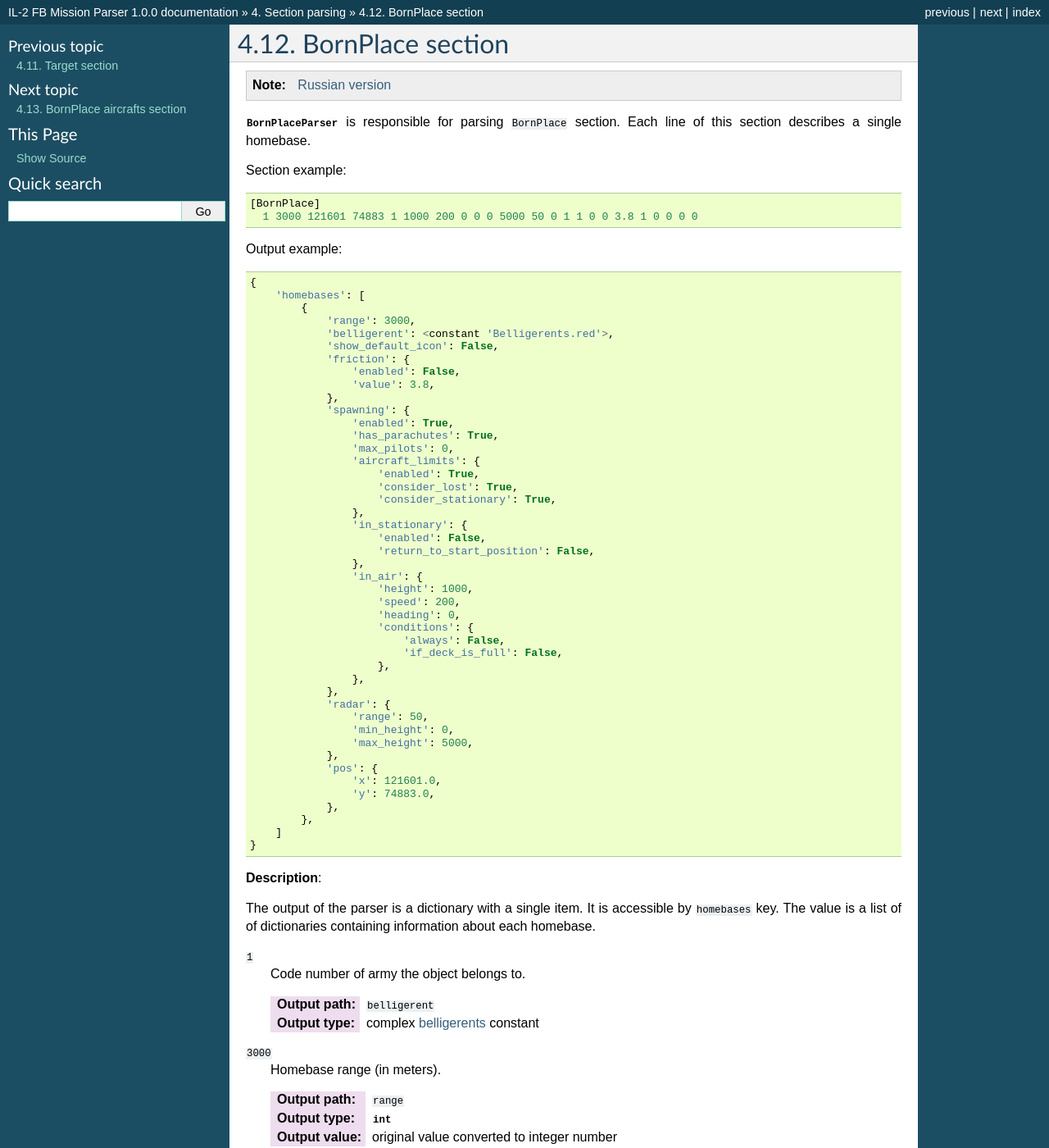
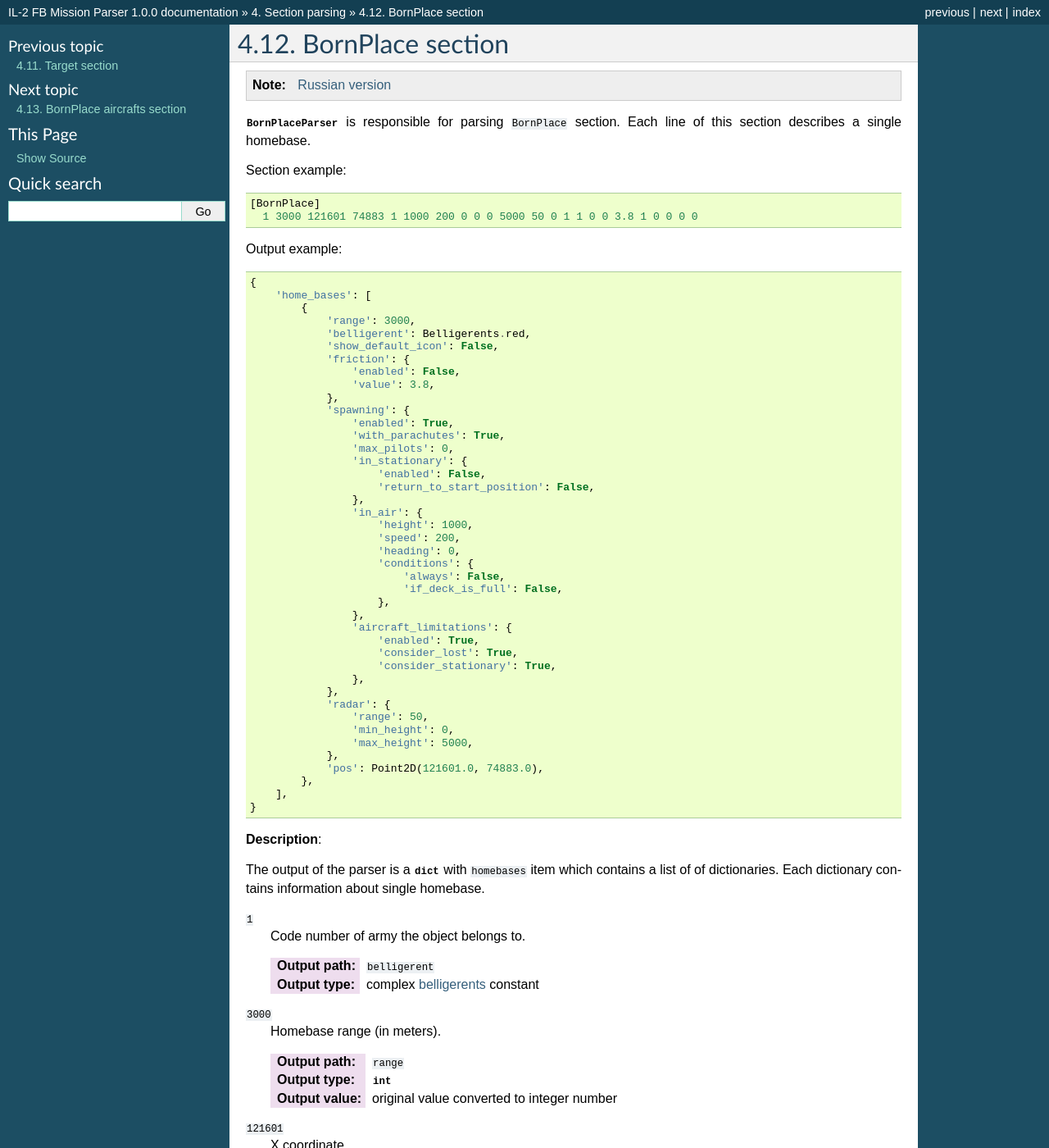
Before and after one commit to IL2HorusTeam/il2fb-mission-parser, a Sphinx documentation site: the page built from docs/parsers/bornplace.rst, in a window 1280 px wide and 1400 px high. Shown: the whole window at 82% size. Built offline with Sphinx 7.4.7, drawn with Linux system fonts in a browser that asks for light colours; some of the changed text lies outside the part shown.

Commit message:
update docs for "BornPlace" section parser

```diff
--- a/docs/parsers/bornplace.rst
+++ b/docs/parsers/bornplace.rst
@@ -16,16 +16,15 @@ Section example::
   [BornPlace]
     1 3000 121601 74883 1 1000 200 0 0 0 5000 50 0 1 1 0 0 3.8 1 0 0 0 0
 
-
 Output example:
 
 .. code-block:: python
 
   {
-      'homebases': [
+      'home_bases': [
           {
               'range': 3000,
-              'belligerent': <constant 'Belligerents.red'>,
+              'belligerent': Belligerents.red,
               'show_default_icon': False,
               'friction': {
                   'enabled': False,
@@ -33,13 +32,8 @@ Output example:
               },
               'spawning': {
                   'enabled': True,
-                  'has_parachutes': True,
+                  'with_parachutes': True,
                   'max_pilots': 0,
-                  'aircraft_limits': {
-                      'enabled': True,
-                      'consider_lost': True,
-                      'consider_stationary': True,
-                  },
                   'in_stationary': {
                       'enabled': False,
                       'return_to_start_position': False,
@@ -53,25 +47,28 @@ Output example:
                           'if_deck_is_full': False,
                       },
                   },
+                  'aircraft_limitations': {
+                      'enabled': True,
+                      'consider_lost': True,
+                      'consider_stationary': True,
+                  },
               },
               'radar': {
                   'range': 50,
                   'min_height': 0,
                   'max_height': 5000,
               },
-              'pos': {
-                  'x': 121601.0,
-                  'y': 74883.0,
-              },
+              'pos': Point2D(121601.0, 74883.0),
           },
-      ]
+      ],
   }
+
 
 **Description**:
 
-The output of the parser is a dictionary with a single item. It is accessible
-by ``homebases`` key. The value is a list of of dictionaries containing
-information about each homebase.
+The output of the parser is a :class:`dict` with  ``homebases`` item which
+contains a list of of dictionaries. Each dictionary contains information about
+single homebase.
 
 ``1``
   Code number of army the object belongs to.
@@ -103,7 +100,7 @@ information about each homebase.
 ``1``
   Tells whether users will have parachutes.
 
-  :Output path: ``has_parachutes``
+  :Output path: ``spawning.with_parachutes``
   :Output type: :class:`bool`
   :Output value: ``True`` if ``1``, ``False`` otherwise
 
@@ -167,14 +164,14 @@ information about each homebase.
 ``1``
   Enable aircraft limits.
 
-  :Output path: ``spawning.aircraft_limits.enabled``
+  :Output path: ``spawning.aircraft_limitations.enabled``
   :Output type: :class:`bool`
   :Output value: ``True`` if ``1``, ``False`` otherwise
 
 ``1``
   Homebase looses aircrafts as they get destroyed.
 
-  :Output path: ``spawning.aircraft_limits.consider_lost``
+  :Output path: ``spawning.aircraft_limitations.consider_lost``
   :Output type: :class:`bool`
   :Output value: ``True`` if ``1``, ``False`` otherwise
 
@@ -202,7 +199,7 @@ information about each homebase.
 ``1``
   Homebase looses aircrafts as stationary aircrafts get destroyed.
 
-  :Output path: ``spawning.aircraft_limits.consider_stationary``
+  :Output path: ``spawning.aircraft_limitations.consider_stationary``
   :Output type: :class:`bool`
   :Output value: ``True`` if ``1``, ``False`` otherwise
 
@@ -235,4 +232,4 @@ information about each homebase.
   :Output value: ``True`` if ``1``, ``False`` otherwise
 
 
-.. _belligerents: https://github.com/IL2HorusTeam/il2fb-commons/blob/master/il2fb/commons/organization.py#L17
+.. _belligerents: https://github.com/IL2HorusTeam/il2fb-commons/blob/master/il2fb/commons/organization.py#L20
```
